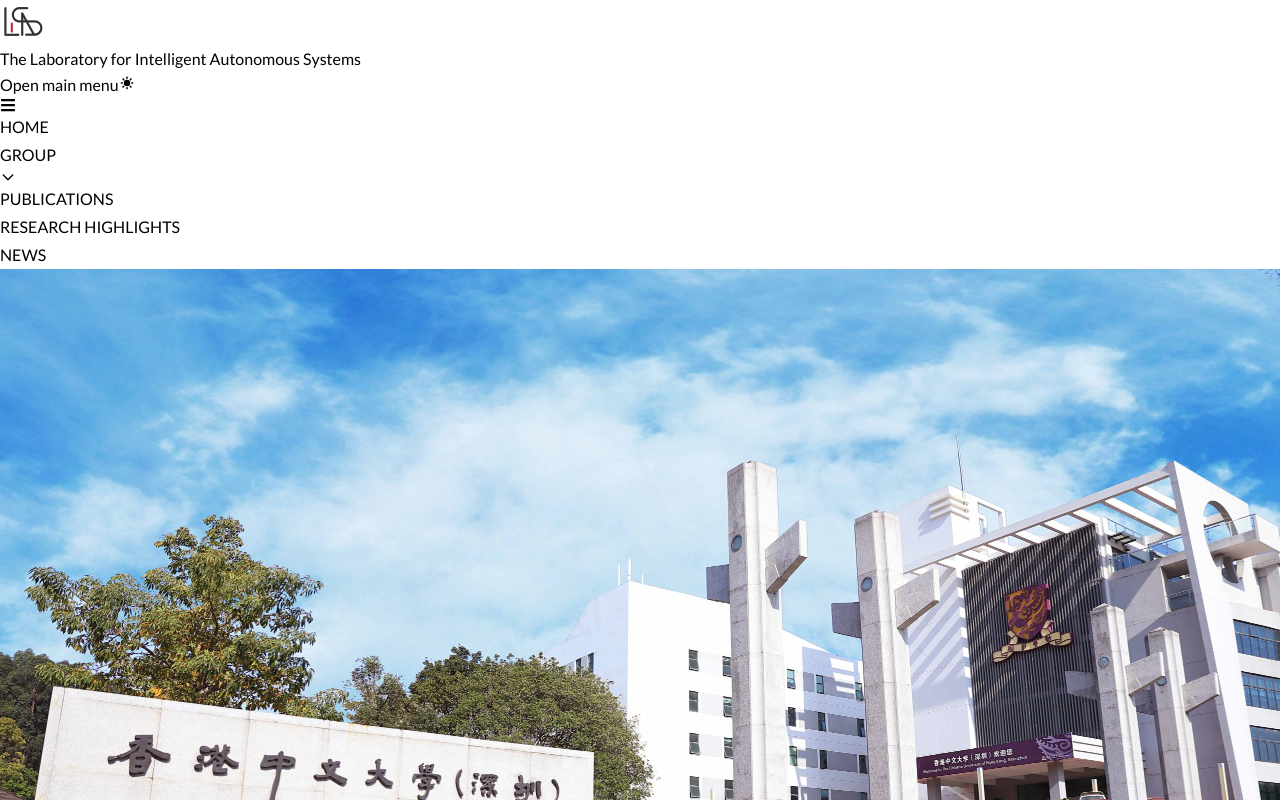
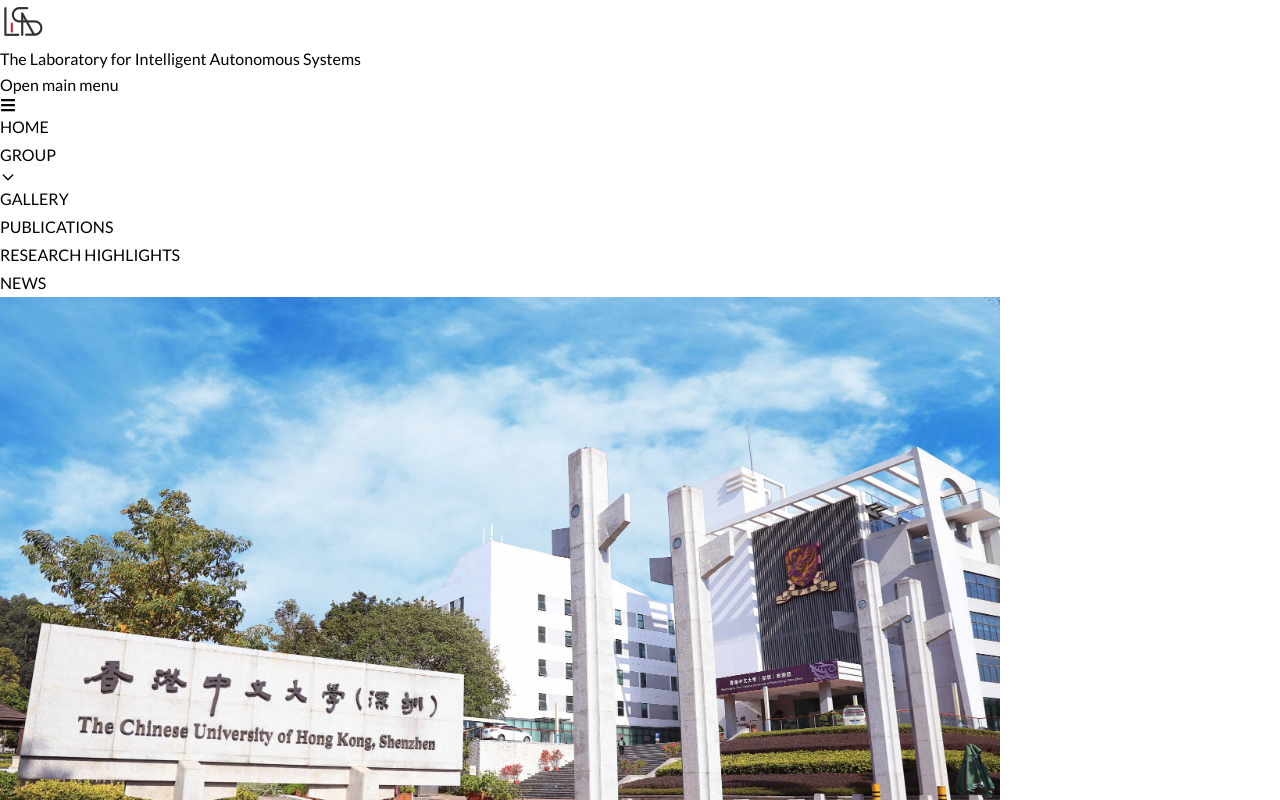
Before and after one commit to LIAS-CUHKSZ/lias-cuhksz.github.io, a Next.js app: page / in a window 1280 px wide. Shown: the top 800 px of the page. Built offline with nearby package versions, Linux system fonts and the light colour scheme.

Commit message:
feat: gallery

```diff
--- a/app/components/header.tsx
+++ b/app/components/header.tsx
@@ -1,4 +1,4 @@
-import { DarkThemeToggle, Dropdown, Navbar } from "flowbite-react";
+import { Dropdown, Navbar } from "flowbite-react";
 import Image from "next/image";
 import { FC, useEffect, useState } from "react";
 
@@ -6,7 +6,7 @@ const Header: FC<Record<string, never>> = function () {
   const [route, setRoute] = useState("");
 
   useEffect(() => {
-    let route = window.location.pathname ?? "/";
+    let route = window.location.pathname;
     route = route.split("/")[1] ?? route.replace("/", "");
     if (route === "") {
       setRoute("index");
@@ -26,7 +26,7 @@ const Header: FC<Record<string, never>> = function () {
         </Navbar.Brand>
         <div className="flex md:order-2">
           <Navbar.Toggle />
-          <DarkThemeToggle />
+          {/* <DarkThemeToggle /> */}
         </div>
         <Navbar.Collapse>
           <Navbar.Link href="/" active={route === "index"}>
@@ -51,6 +51,9 @@ const Header: FC<Record<string, never>> = function () {
               </Dropdown.Item>
             </Dropdown>
           </Navbar.Link>
+          <Navbar.Link href="/gallery" active={route === "gallery"}>
+            GALLERY
+          </Navbar.Link>
           <Navbar.Link href="/publications" active={route === "publications"}>
             PUBLICATIONS
           </Navbar.Link>
--- a/app/page.tsx
+++ b/app/page.tsx
@@ -1,5 +1,6 @@
 "use client";
 import { Carousel } from "flowbite-react";
+import Image from "next/image";
 
 export default function Index(): JSX.Element {
   return (
@@ -19,11 +20,17 @@ function HomePage(): JSX.Element {
       <div className="h-[40vh] sm:h-64 xl:h-80 2xl:h-96">
         <Carousel>
           {[
-            "./images/head1.jpg",
-            "./images/climbing.jpg",
-            "./images/barbeque-scaled.jpg",
+            "/images/head1.jpg",
+            "/images/climbing.jpg",
+            "/images/barbeque-scaled.jpg",
           ].map((image, index) => (
-            <img alt="..." src={image} key={index} />
+            <Image
+              alt="..."
+              src={image}
+              key={index}
+              width={1000}
+              height={800}
+            />
           ))}
         </Carousel>
       </div>
```
Also changed, not shown: app/gallery/page.tsx (added, +33 -0 lines), public/images/having-meals.jpg (added).
